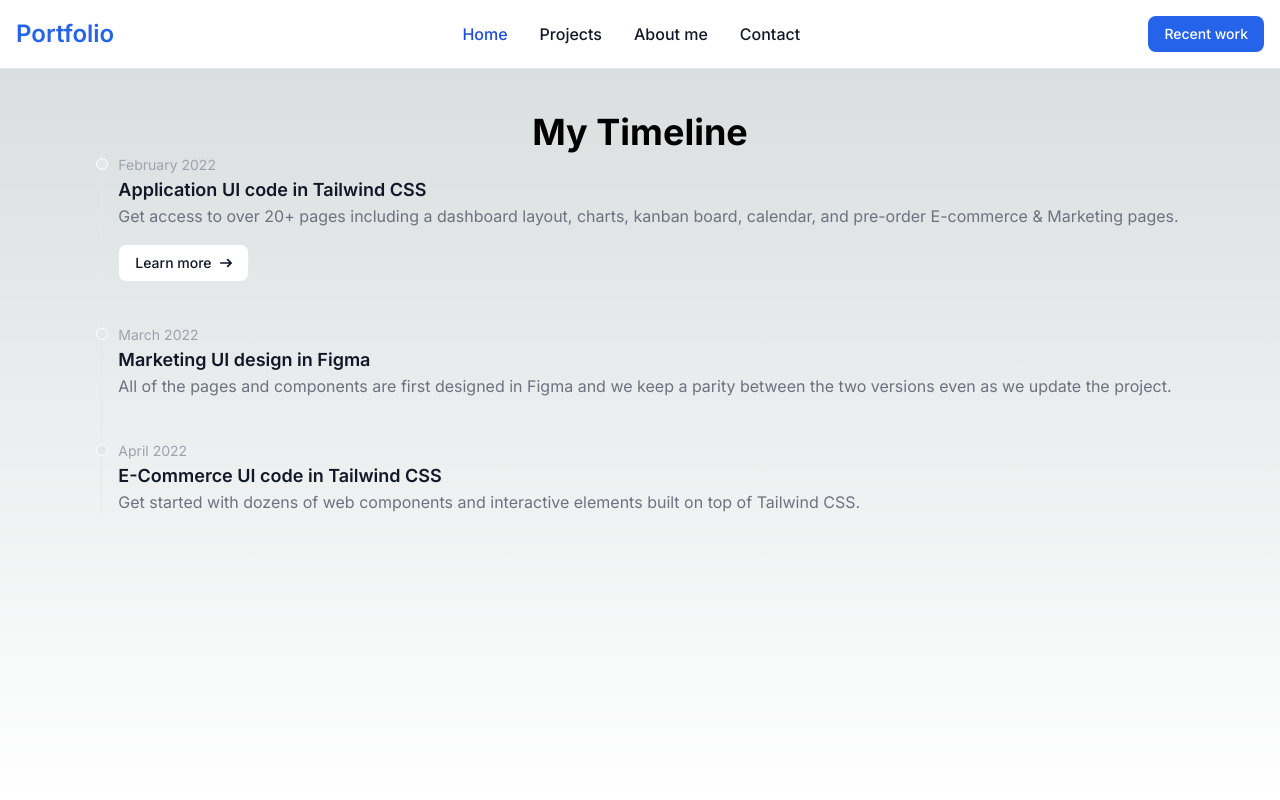
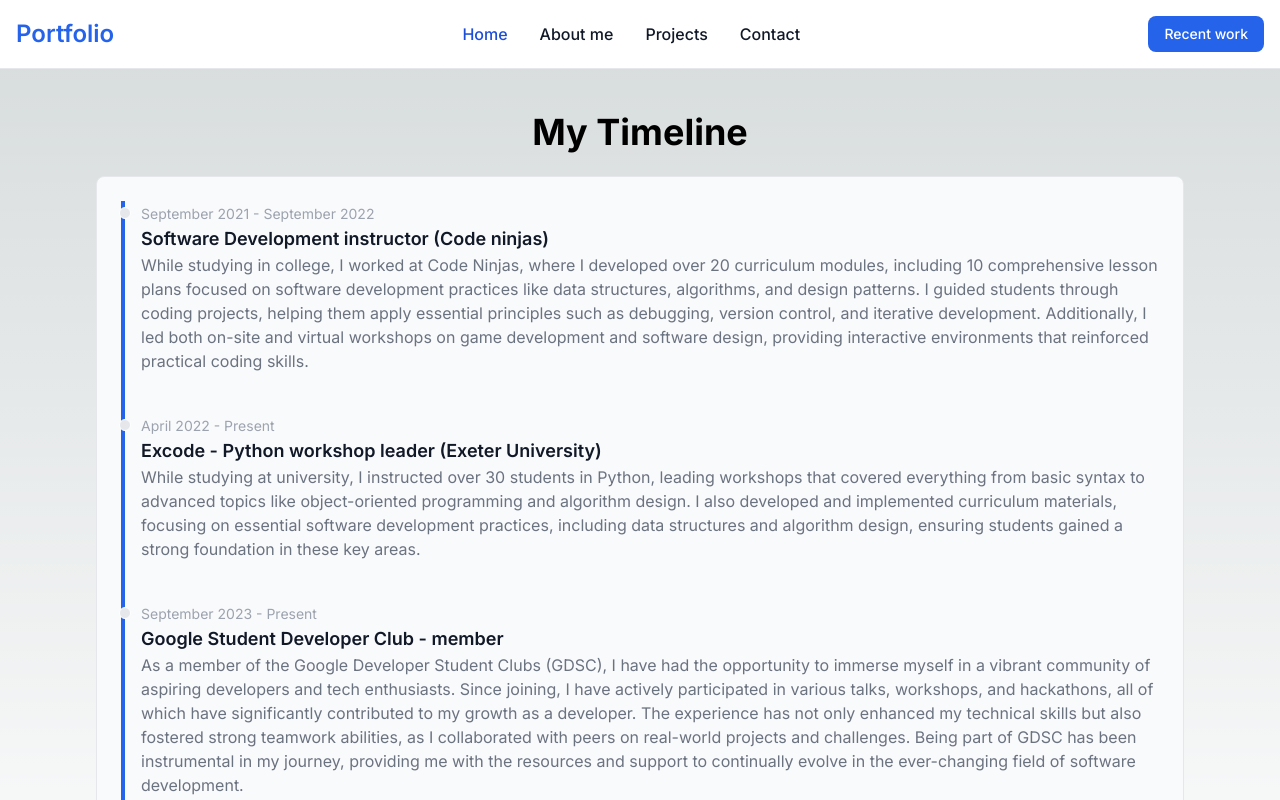
Before and after one commit to Morgan0404/portfolio-website, a Next.js app: page /about in a window 1280 px wide. Shown: the top 800 px of the page. Built offline with nearby package versions, Linux system fonts and the light colour scheme.

Commit message:
starting initial development of about page

```diff
--- a/src/components/Navbar.tsx
+++ b/src/components/Navbar.tsx
@@ -70,20 +70,21 @@ const Navbar = () => {
                         </li>
                         <li>
                             <Link
+                                href="/about"
+                                className="block py-2 px-3 text-gray-900 rounded hover:bg-gray-100 md:hover:bg-transparent md:hover:text-blue-700 md:p-0 md:dark:hover:text-blue-500 dark:text-white dark:hover:bg-gray-700 dark:hover:text-white md:dark:hover:bg-transparent dark:border-gray-700"
+                            >
+                                About me
+                            </Link>
+                        </li>
+                        <li>
+                            <Link
                                 href="/projects"
                                 className="block py-2 px-3 text-gray-900 rounded hover:bg-gray-100 md:hover:bg-transparent md:hover:text-blue-700 md:p-0 md:dark:hover:text-blue-500 dark:text-white dark:hover:bg-gray-700 dark:hover:text-white md:dark:hover:bg-transparent dark:border-gray-700"
                             >
                                 Projects
                             </Link>
                         </li>
-                        <li>
-                            <Link
-                                href="/about"
-                                className="block py-2 px-3 text-gray-900 rounded hover:bg-gray-100 md:hover:bg-transparent md:hover:text-blue-700 md:p-0 md:dark:hover:text-blue-500 dark:text-white dark:hover:bg-gray-700 dark:hover:text-white md:dark:hover:bg-transparent dark:border-gray-700"
-                            >
-                                About me
-                            </Link>
-                        </li>
+
 
                         <li>
                             <Link
--- a/src/components/Timeline.tsx
+++ b/src/components/Timeline.tsx
@@ -2,20 +2,48 @@ import React from 'react';
 
 const Timeline = () => {
     return (
-        <ol className="relative border-s border-gray-200 dark:border-gray-700">
+        <div className="text-left mt-6 p-6 border border-gray-200 dark:border-gray-700 rounded-lg bg-gray-50 dark:bg-gray-800">
+
+        <ol className=" relative border-l-4 border-blue-600 dark:border-blue-700">
+
             <li className="mb-10 ms-4">
                 <div className="absolute w-3 h-3 bg-gray-200 rounded-full mt-1.5 -start-1.5 border border-white dark:border-gray-900 dark:bg-gray-700"></div>
                 <time className="mb-1 text-sm font-normal leading-none text-gray-400 dark:text-gray-500">
-                    February 2022
+                    September 2021 - September 2022
                 </time>
                 <h3 className="text-lg font-semibold text-gray-900 dark:text-white">
-                    Application UI code in Tailwind CSS
+                    Software Development instructor (Code ninjas)
+                </h3>
+                <p className="text-base font-normal text-gray-500 dark:text-gray-400">
+                    While studying in college, I worked at Code Ninjas, where I developed over 20 curriculum modules, including 10 comprehensive lesson plans focused on software development practices like data structures, algorithms, and design patterns. I guided students through coding projects, helping them apply essential principles such as debugging, version control, and iterative development. Additionally, I led both on-site and virtual workshops on game development and software design, providing interactive environments that reinforced practical coding skills.
+                </p>
+            </li>
+
+            <li className="mb-10 ms-4">
+                <div className="absolute w-3 h-3 bg-gray-200 rounded-full mt-1.5 -start-1.5 border border-white dark:border-gray-900 dark:bg-gray-700"></div>
+                <time className="mb-1 text-sm font-normal leading-none text-gray-400 dark:text-gray-500">
+                    April 2022 - Present
+                </time>
+                <h3 className="text-lg font-semibold text-gray-900 dark:text-white">
+                    Excode - Python workshop leader (Exeter University)
+                </h3>
+                <p className="text-base font-normal text-gray-500 dark:text-gray-400">
+                    While studying at university, I instructed over 30 students in Python, leading workshops that covered everything from basic syntax to advanced topics like object-oriented programming and algorithm design. I also developed and implemented curriculum materials, focusing on essential software development practices, including data structures and algorithm design, ensuring students gained a strong foundation in these key areas.
+                </p>
+            </li>
+            <li className="mb-10 ms-4">
+                <div className="absolute w-3 h-3 bg-gray-200 rounded-full mt-1.5 -start-1.5 border border-white dark:border-gray-900 dark:bg-gray-700"></div>
+                <time className="mb-1 text-sm font-normal leading-none text-gray-400 dark:text-gray-500">
+                    September 2023 - Present
+                </time>
+                <h3 className="text-lg font-semibold text-gray-900 dark:text-white">
+                    Google Student Developer Club - member
                 </h3>
                 <p className="mb-4 text-base font-normal text-gray-500 dark:text-gray-400">
-                    Get access to over 20+ pages including a dashboard layout, charts, kanban board, calendar, and pre-order E-commerce & Marketing pages.
+                    As a member of the Google Developer Student Clubs (GDSC), I have had the opportunity to immerse myself in a vibrant community of aspiring developers and tech enthusiasts. Since joining, I have actively participated in various talks, workshops, and hackathons, all of which have significantly contributed to my growth as a developer. The experience has not only enhanced my technical skills but also fostered strong teamwork abilities, as I collaborated with peers on real-world projects and challenges. Being part of GDSC has been instrumental in my journey, providing me with the resources and support to continually evolve in the ever-changing field of software development.
                 </p>
                 <a
-                    href="#"
+                    href="/projects"
                     className="inline-flex items-center px-4 py-2 text-sm font-medium text-gray-900 bg-white border border-gray-200 rounded-lg hover:bg-gray-100 hover:text-blue-700 focus:z-10 focus:ring-4 focus:outline-none focus:ring-gray-100 focus:text-blue-700 dark:bg-gray-800 dark:text-gray-400 dark:border-gray-600 dark:hover:text-white dark:hover:bg-gray-700 dark:focus:ring-gray-700"
                 >
                     Learn more
@@ -36,31 +64,9 @@ const Timeline = () => {
                     </svg>
                 </a>
             </li>
-            <li className="mb-10 ms-4">
-                <div className="absolute w-3 h-3 bg-gray-200 rounded-full mt-1.5 -start-1.5 border border-white dark:border-gray-900 dark:bg-gray-700"></div>
-                <time className="mb-1 text-sm font-normal leading-none text-gray-400 dark:text-gray-500">
-                    March 2022
-                </time>
-                <h3 className="text-lg font-semibold text-gray-900 dark:text-white">
-                    Marketing UI design in Figma
-                </h3>
-                <p className="text-base font-normal text-gray-500 dark:text-gray-400">
-                    All of the pages and components are first designed in Figma and we keep a parity between the two versions even as we update the project.
-                </p>
-            </li>
-            <li className="ms-4">
-                <div className="absolute w-3 h-3 bg-gray-200 rounded-full mt-1.5 -start-1.5 border border-white dark:border-gray-900 dark:bg-gray-700"></div>
-                <time className="mb-1 text-sm font-normal leading-none text-gray-400 dark:text-gray-500">
-                    April 2022
-                </time>
-                <h3 className="text-lg font-semibold text-gray-900 dark:text-white">
-                    E-Commerce UI code in Tailwind CSS
-                </h3>
-                <p className="text-base font-normal text-gray-500 dark:text-gray-400">
-                    Get started with dozens of web components and interactive elements built on top of Tailwind CSS.
-                </p>
-            </li>
+
         </ol>
+        </div>
     );
 };
 
```
